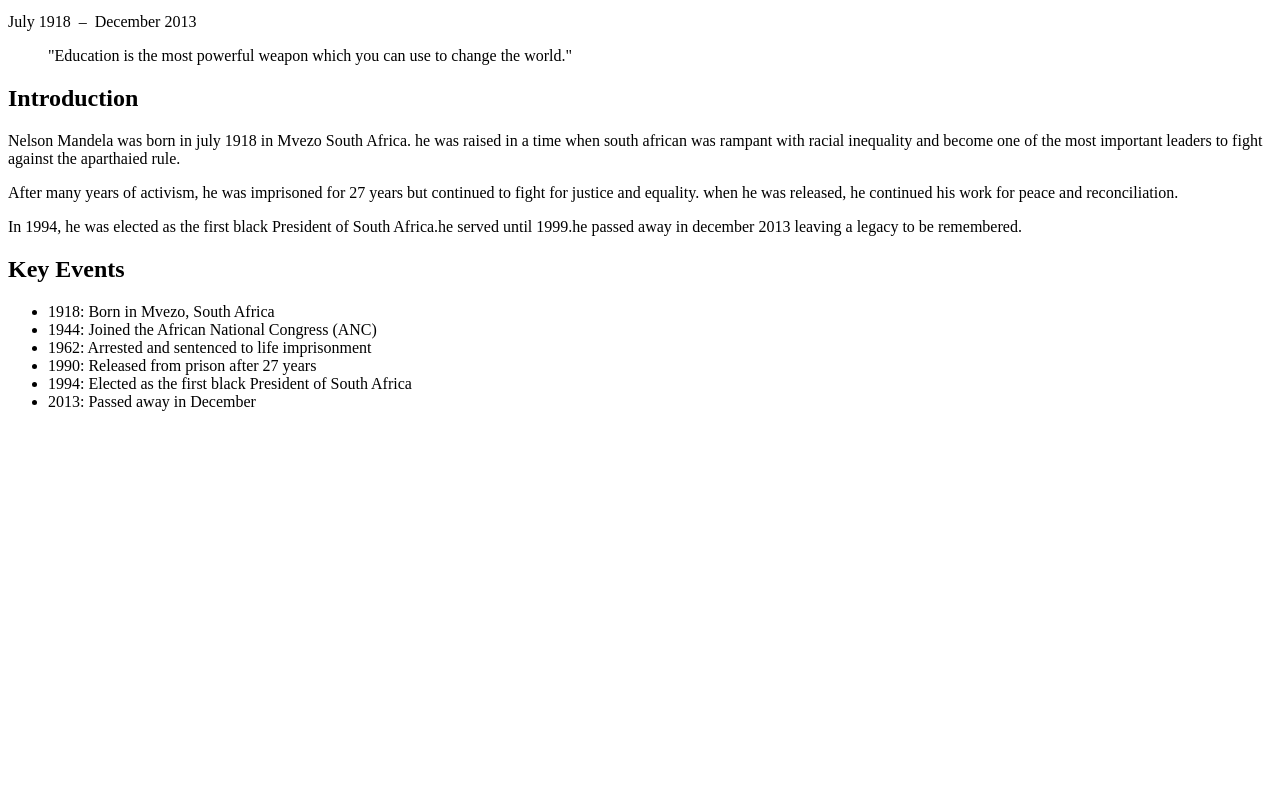
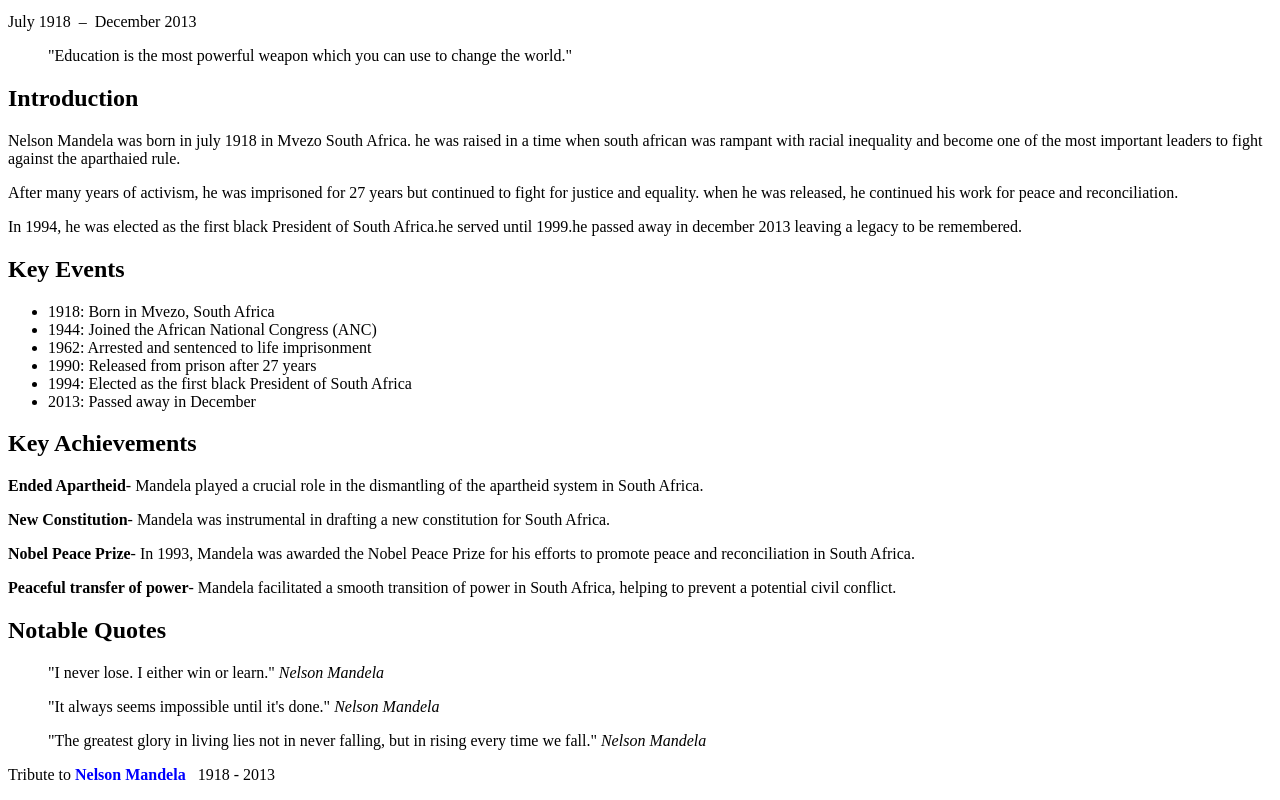
Before and after one commit to nobuyanzi07-cell/tribute-page, a plain HTML site: page index.html in a window 1280 px wide. Shown: the part 413-1213 px from the top of the page. Before the commit the page ends 840 px from the top, so only its background shows below. Drawn offline with Linux system fonts and the light colour scheme.

Commit message:
feat(index.html): finalization of html page

```diff
--- a/index.html
+++ b/index.html
@@ -40,9 +40,34 @@
         </section>
 
         <section>
+            <h2>Key Achievements</h2>
+            <p><strong>Ended Apartheid</strong>- Mandela played a crucial role in the dismantling of the apartheid system in South Africa.</p>
+            <p><strong>New Constitution</strong>- Mandela was instrumental in drafting a new constitution for South Africa. </p>
+            <p><strong>Nobel Peace Prize</strong>- In 1993, Mandela was awarded the Nobel Peace Prize for his efforts to promote peace and reconciliation in South Africa.</p>
+            <p><strong>Peaceful transfer of power</strong>- Mandela facilitated a smooth transition of power in South Africa, helping to prevent a potential civil conflict.</p>
+        </section>
 
+        <section>
+            <h2>Notable Quotes</h2>
+            <blockquote>
+                "I never lose. I either win or learn."
+                <cite>Nelson Mandela</cite>
+            </blockquote>
+            <blockquote>
+                "It always seems impossible until it's done."
+                <cite>Nelson Mandela</cite>
+            </blockquote>
+            <blockquote>
+                "The greatest glory in living lies not in never falling, but in rising every time we fall."
+                <cite>Nelson Mandela</cite>
+            </blockquote>
         </section>
     </main>
 
+    <footer>
+        <p>Tribute to <strong style="color: blue;">Nelson Mandela</strong> &nbsp;&nbsp;1918 - 2013</p>
+    </footer>
+
+
 </body>
 </html>
```
